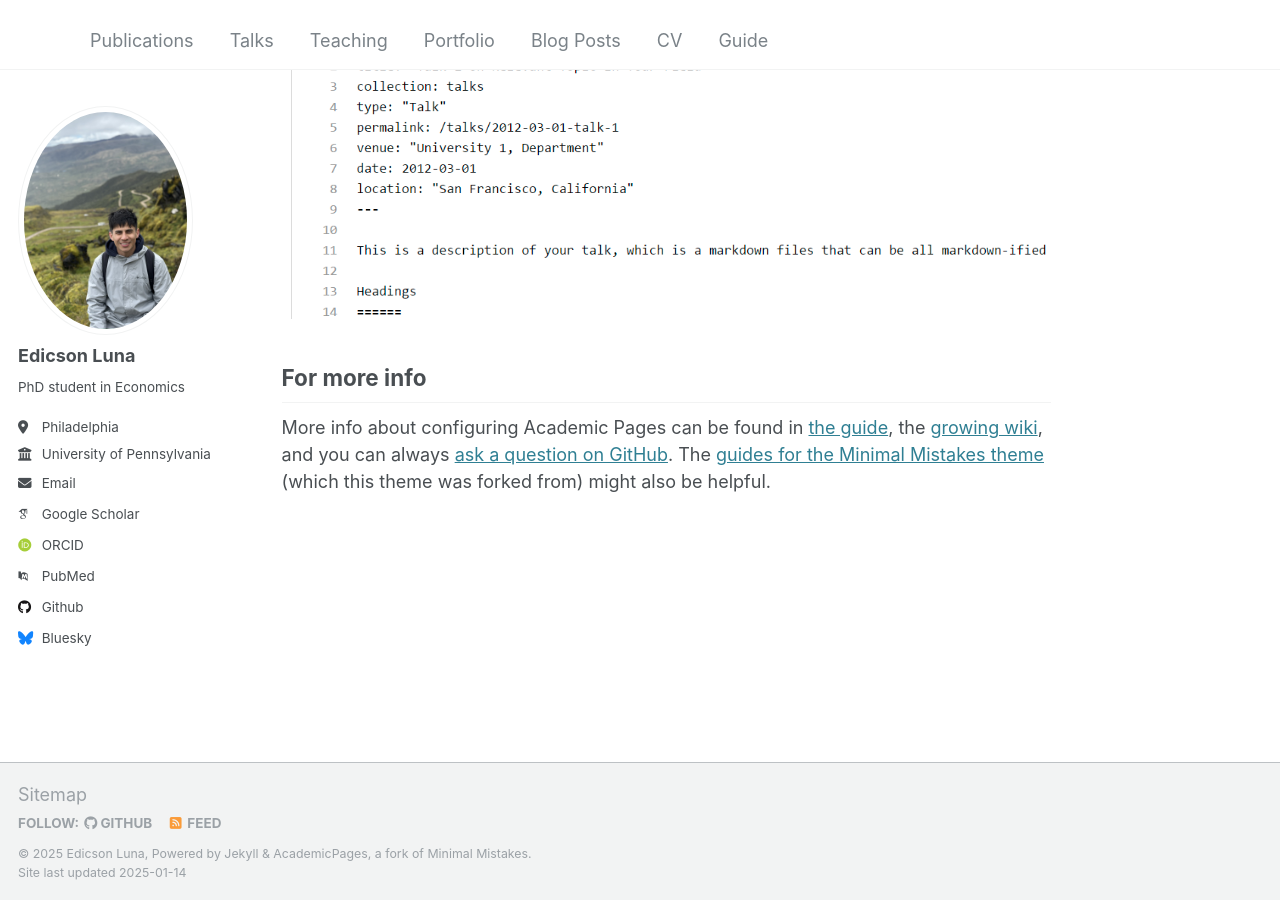
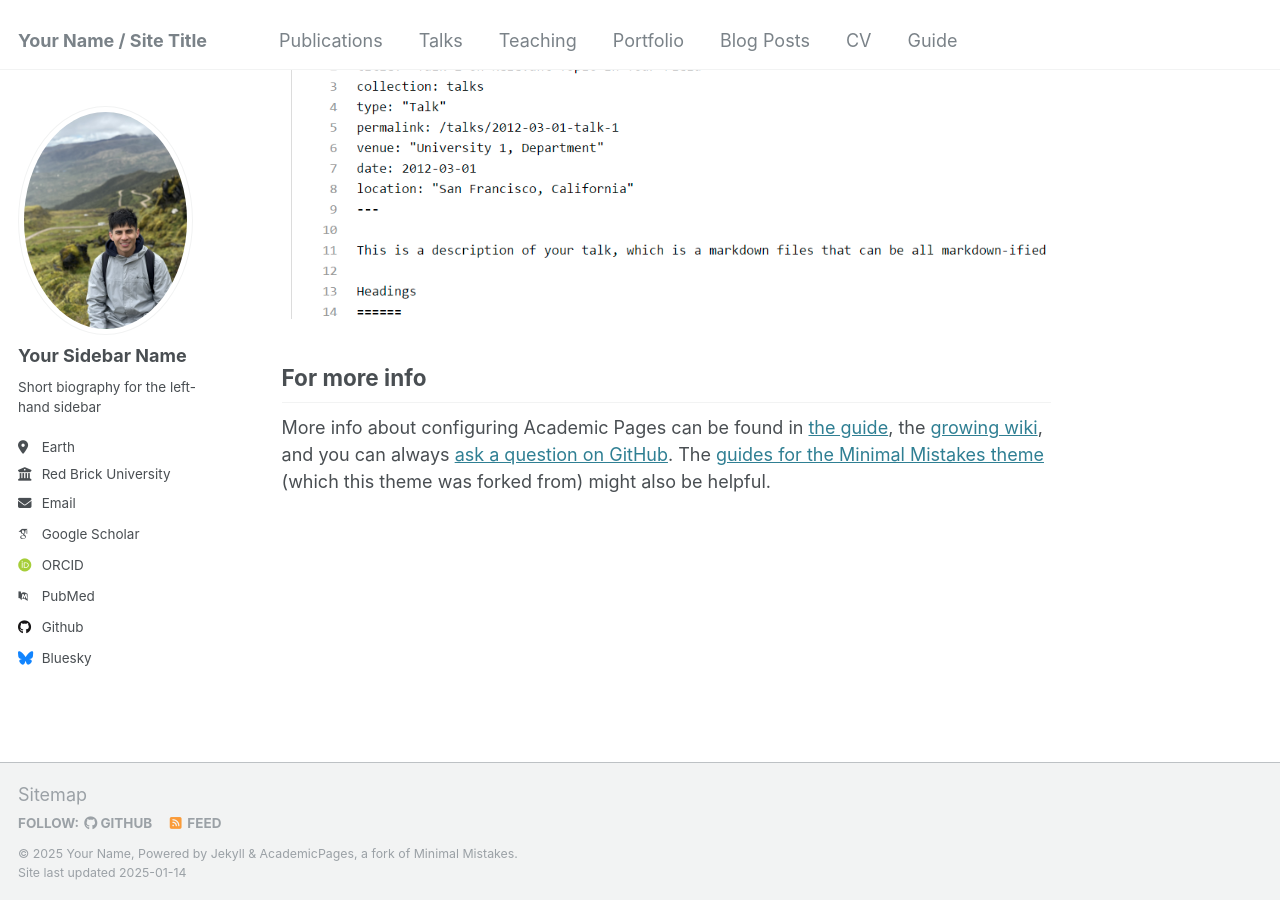
Before and after one commit to edicsonluna/edicsonluna.github.io, a Jekyll site: the page built from _pages/about.md, in a window 1280 px wide and 900 px high, scrolled down 2643 px. Built offline with Jekyll 4.4.1, drawn with Linux system fonts in a browser that asks for light colours; some web fonts are replaced.

Commit message:
Update _config.yml

```diff
--- a/_config.yml
+++ b/_config.yml
@@ -8,10 +8,10 @@
 
 # Basic Site Settings
 locale                   : "en-US"
-title                    : ""
+title                    : "Your Name / Site Title"
 title_separator          : "-"
-name                     : &name "Edicson Luna"
-description              : &description "Academic profile"
+name                     : &name "Your Name"
+description              : &description "personal description"
 url                      : https://edicsonluna.github.io # the base hostname & protocol for your site e.g. "https://[your GitHub username].github.io"
 baseurl                  : "" # the subpath of your site, e.g. "/blog"
 repository               : "edicsonluna/edicsonluna.github.io"
@@ -22,13 +22,13 @@ repository               : "edicsonluna/edicsonluna.github.io"
 author:
   # Biographic information
   avatar           : "profile.png"
-  name             : "Edicson Luna"
+  name             : "Your Sidebar Name"
   pronouns         : # example: "she/her"
-  bio              : "PhD student in Economics"
-  location         : "Philadelphia"
-  employer         : "University of Pennsylvania"
+  bio              : "Short biography for the left-hand sidebar"
+  location         : "Earth"
+  employer         : "Red Brick University"
   uri              : # URL
-  email            : "edicson@sas.upenn.edu"
+  email            : "none@example.org"
 
   # Academic websites
   arxiv            : # URL - Update with the correct link to your profile
```
